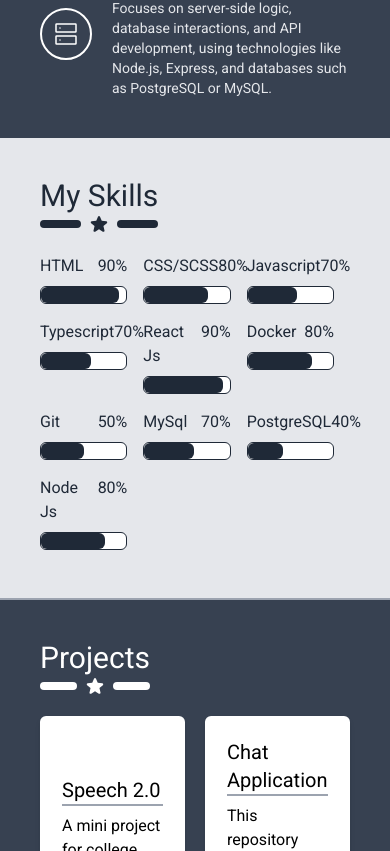
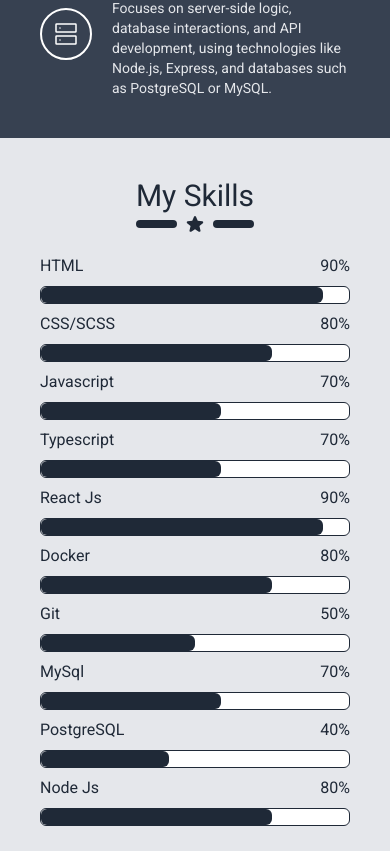
Before and after one commit to PrajwalSh0206/PrajwalSh0206.github.io, a React (Vite) app: page / in a window 390 px wide. Shown: the part 1033-1884 px from the top of the page. Built offline with nearby package versions, Linux system fonts and the light colour scheme.

Commit message:
skill-sm-added

```diff
--- a/src/components/Skills/Skill.tsx
+++ b/src/components/Skills/Skill.tsx
@@ -4,7 +4,7 @@ import Title from '../common/Title';
 
 function Skill() {
   return (
-    <div className="p-10 lg:p-20 space-y-3 lg:space-y-5 bg-gray-200 text-gray-800 items-start flex flex-col" id="skills">
+    <div className="p-10 lg:p-20 space-y-3 lg:space-y-5 bg-gray-200 text-gray-800 items-center md:items-start flex flex-col" id="skills">
       <Title title="My Skills" borderColor="bg-gray-800"></Title>
       <div className="flex relative w-full flex-wrap">
         {skillList.map(skill => (
--- a/src/components/common/SkillCard.tsx
+++ b/src/components/common/SkillCard.tsx
@@ -3,7 +3,7 @@ import { SkillPropsDto } from '../../props/dto';
 
 const SkillCard: React.FC<SkillPropsDto> = ({ width, percent, title }) => {
   return (
-    <section className="py-2 pr-4 w-4/12 flex flex-col space-y-2  text-gray-800">
+    <section className="pt-2 md:py-2 md:pr-4 w-full md:w-4/12 flex flex-col space-y-2 text-gray-800">
       <div className="flex justify-between">
         <p>{title}</p>
         <p>{percent}</p>
```
